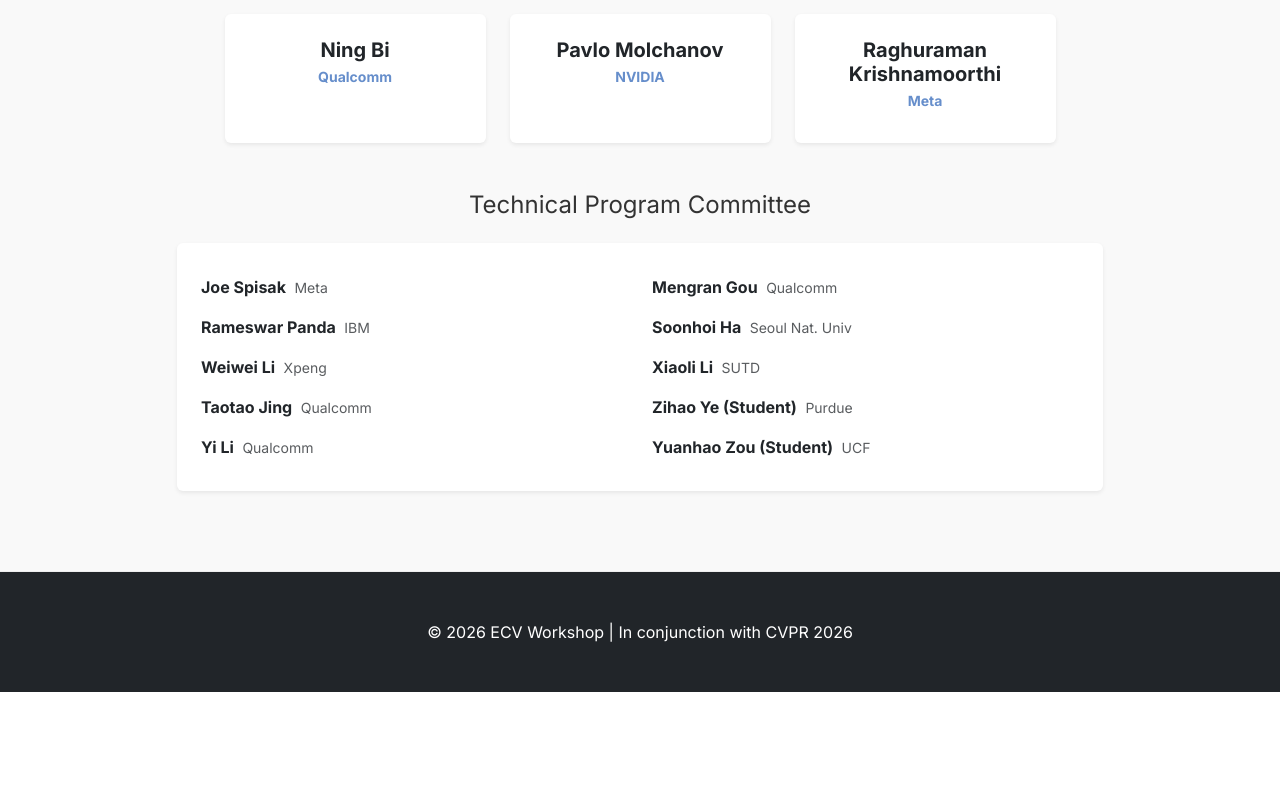
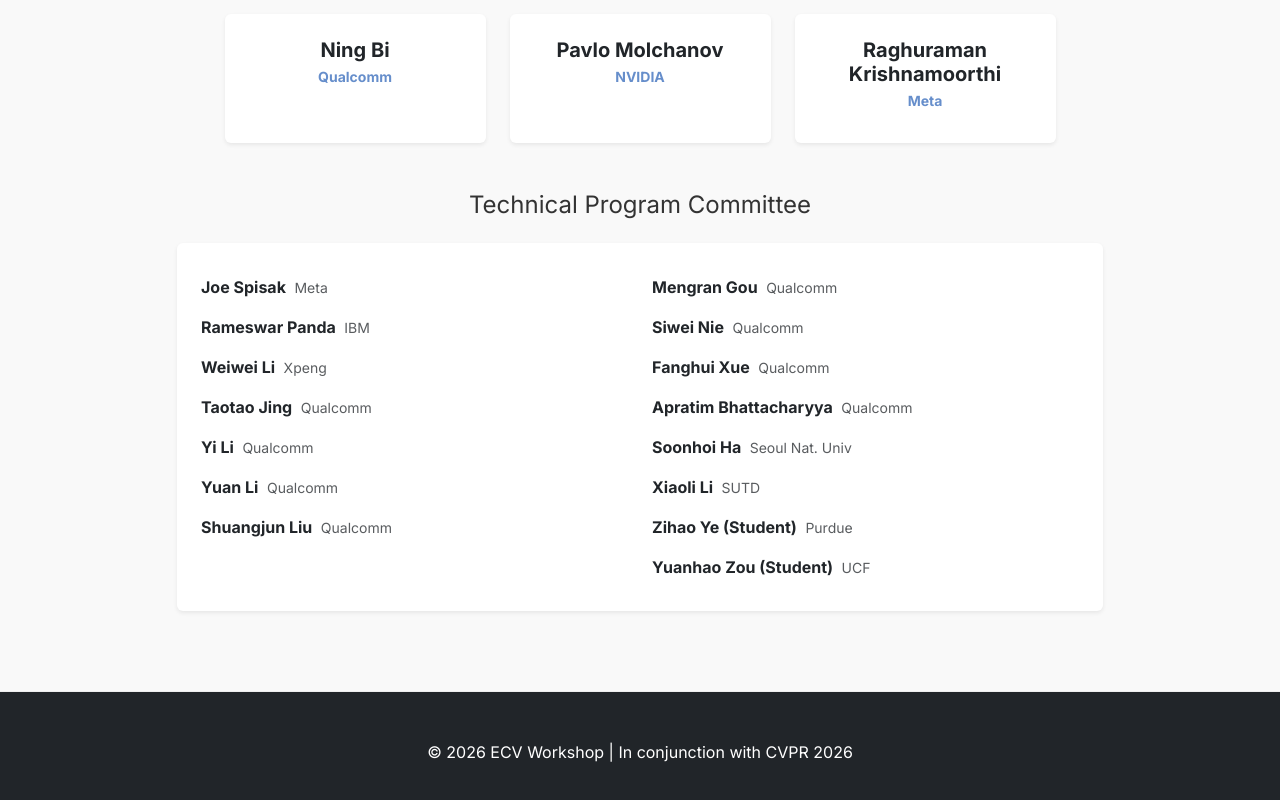
Before and after one commit to ECV-workshop/ECV-workshop.github.io, a plain HTML site: page index.html in a window 1280 px wide. Shown: the part 7454-8254 px from the top of the page. Before the commit the page ends 8146 px from the top, so only its background shows below. Drawn offline with nearby package versions, Linux system fonts and the light colour scheme.

Commit message:
Update index.html

```diff
--- a/index.html
+++ b/index.html
@@ -857,9 +857,6 @@
                 <div class="card h-100 border-0 shadow-sm text-center py-4 person-card-minimal">
                     <h5 class="mb-1 fw-bold">Xiao Hu</h5>
                     <p class="text-primary small fw-bold mb-2">Qualcomm</p>
-                    <!-- <a href="mailto:hux@qti.qualcomm.com" class="text-muted hover-primary">
-                        <i class="fas fa-envelope"></i> hux@qti...
-                    </a> -->
                 </div>
             </div>
 
@@ -867,9 +864,6 @@
                 <div class="card h-100 border-0 shadow-sm text-center py-4 person-card-minimal">
                     <h5 class="mb-1 fw-bold">Ning Bi</h5>
                     <p class="text-primary small fw-bold mb-2">Qualcomm</p>
-                    <!-- <a href="mailto:nbi@qti.qualcomm.com" class="text-muted hover-primary">
-                        <i class="fas fa-envelope"></i> nbi@qti...
-                    </a> -->
                 </div>
             </div>
 
@@ -877,9 +871,6 @@
                 <div class="card h-100 border-0 shadow-sm text-center py-4 person-card-minimal">
                     <h5 class="mb-1 fw-bold">Pavlo Molchanov</h5>
                     <p class="text-primary small fw-bold mb-2">NVIDIA</p>
-                    <!-- <a href="mailto:pmolchanov@nvidia.com" class="text-muted hover-primary">
-                        <i class="fas fa-envelope"></i> pmolchanov@nvidia...
-                    </a> -->
                 </div>
             </div>
 
@@ -887,9 +878,6 @@
                 <div class="card h-100 border-0 shadow-sm text-center py-4 person-card-minimal">
                     <h5 class="mb-1 fw-bold">Raghuraman Krishnamoorthi</h5>
                     <p class="text-primary small fw-bold mb-2">Meta</p>
-                    <!-- <a href="mailto:raghuraman@meta.com" class="text-muted hover-primary">
-                        <i class="fas fa-envelope"></i> raghuraman@meta...
-                    </a> -->
                 </div>
             </div>
         </div>
@@ -903,23 +891,24 @@
                             <ul class="list-group list-group-flush">
                                 <li class="list-group-item d-flex justify-content-between align-items-center border-0 px-0">
                                     <span><strong>Joe Spisak</strong> <small class="text-muted ms-1">Meta</small></span>
-                                    <!-- <a href="mailto:jspisak@meta.com" class="text-secondary"><i class="fas fa-envelope"></i></a> -->
                                 </li>
                                 <li class="list-group-item d-flex justify-content-between align-items-center border-0 px-0">
                                     <span><strong>Rameswar Panda</strong> <small class="text-muted ms-1">IBM</small></span>
-                                    <!-- <a href="mailto:rpanda@ibm.com" class="text-secondary"><i class="fas fa-envelope"></i></a> -->
                                 </li>
                                 <li class="list-group-item d-flex justify-content-between align-items-center border-0 px-0">
                                     <span><strong>Weiwei Li</strong> <small class="text-muted ms-1">Xpeng</small></span>
-                                    <!-- <a href="mailto:weiweil@xiaopeng.com" class="text-secondary"><i class="fas fa-envelope"></i></a> -->
                                 </li>
                                 <li class="list-group-item d-flex justify-content-between align-items-center border-0 px-0">
                                     <span><strong>Taotao Jing</strong> <small class="text-muted ms-1">Qualcomm</small></span>
-                                    <!-- <a href="mailto:tjing@qti.qualcomm.com" class="text-secondary"><i class="fas fa-envelope"></i></a> -->
                                 </li>
                                 <li class="list-group-item d-flex justify-content-between align-items-center border-0 px-0">
                                     <span><strong>Yi Li</strong> <small class="text-muted ms-1">Qualcomm</small></span>
-                                    <!-- <a href="mailto:yli35@qti.qualcomm.com" class="text-secondary"><i class="fas fa-envelope"></i></a> -->
+                                </li>
+                                <li class="list-group-item d-flex justify-content-between align-items-center border-0 px-0">
+                                    <span><strong>Yuan Li</strong> <small class="text-muted ms-1">Qualcomm</small></span>
+                                </li>
+                                <li class="list-group-item d-flex justify-content-between align-items-center border-0 px-0">
+                                    <span><strong>Shuangjun Liu</strong> <small class="text-muted ms-1">Qualcomm</small></span>
                                 </li>
                             </ul>
                         </div>
@@ -927,23 +916,27 @@
                             <ul class="list-group list-group-flush">
                                 <li class="list-group-item d-flex justify-content-between align-items-center border-0 px-0">
                                     <span><strong>Mengran Gou</strong> <small class="text-muted ms-1">Qualcomm</small></span>
-                                    <!-- <a href="mailto:mgou@qti.qualcomm.com" class="text-secondary"><i class="fas fa-envelope"></i></a> -->
+                                </li>
+                                <li class="list-group-item d-flex justify-content-between align-items-center border-0 px-0">
+                                    <span><strong>Siwei Nie</strong> <small class="text-muted ms-1">Qualcomm</small></span>
+                                </li>
+                                <li class="list-group-item d-flex justify-content-between align-items-center border-0 px-0">
+                                    <span><strong>Fanghui Xue</strong> <small class="text-muted ms-1">Qualcomm</small></span>
+                                </li>
+                                <li class="list-group-item d-flex justify-content-between align-items-center border-0 px-0">
+                                    <span><strong>Apratim Bhattacharyya</strong> <small class="text-muted ms-1">Qualcomm</small></span>
                                 </li>
                                 <li class="list-group-item d-flex justify-content-between align-items-center border-0 px-0">
                                     <span><strong>Soonhoi Ha</strong> <small class="text-muted ms-1">Seoul Nat. Univ</small></span>
-                                    <!-- <a href="mailto:sha@iris.snu.ac.kr" class="text-secondary"><i class="fas fa-envelope"></i></a> -->
                                 </li>
                                 <li class="list-group-item d-flex justify-content-between align-items-center border-0 px-0">
                                     <span><strong>Xiaoli Li</strong> <small class="text-muted ms-1">SUTD</small></span>
-                                    <!-- <a href="mailto:xiaoli_li@sutd.edu.sg" class="text-secondary"><i class="fas fa-envelope"></i></a> -->
                                 </li>
                                 <li class="list-group-item d-flex justify-content-between align-items-center border-0 px-0">
                                     <span><strong>Zihao Ye (Student)</strong> <small class="text-muted ms-1">Purdue</small></span>
-                                    <!-- <a href="mailto:ye277@purdue.edu" class="text-secondary"><i class="fas fa-envelope"></i></a> -->
                                 </li>
                                 <li class="list-group-item d-flex justify-content-between align-items-center border-0 px-0">
                                     <span><strong>Yuanhao Zou (Student)</strong> <small class="text-muted ms-1">UCF</small></span>
-                                    <!-- <a href="mailto:yuanhaoz@ucf.edu" class="text-secondary"><i class="fas fa-envelope"></i></a> -->
                                 </li>
                             </ul>
                         </div>
```
